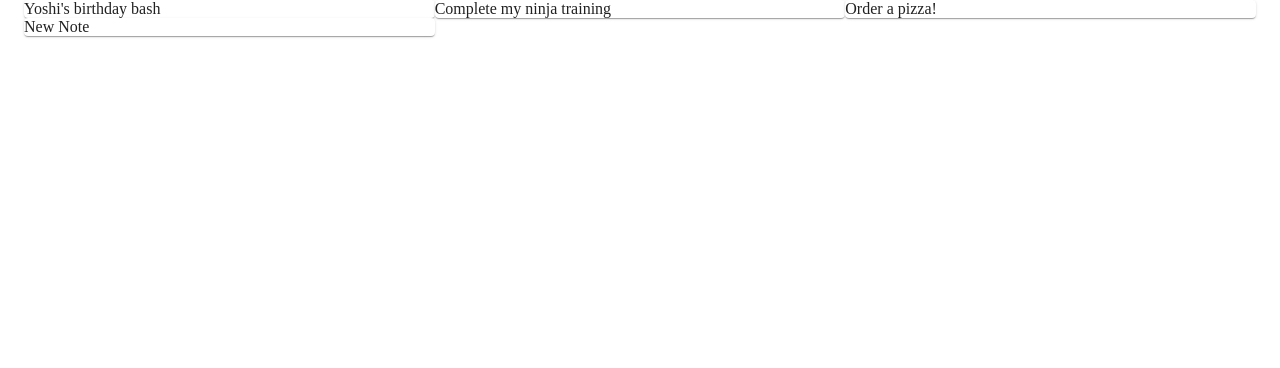
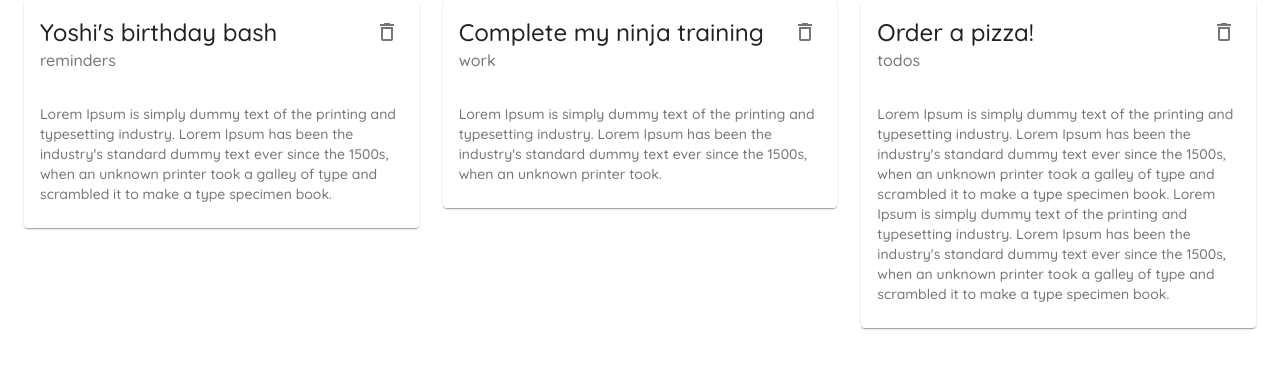
Before and after one commit to subashhB/material-ui-practice, a React (Create React App) app: page / in a window 1280 px wide. Shown: the top 368 px of the page. Built offline with nearby package versions, Linux system fonts and the light colour scheme; data requests are answered from the project's data file.

Commit message:
Card Components and Delete Hook

```diff
--- a/data/db.json
+++ b/data/db.json
@@ -17,12 +17,6 @@
       "details": "Lorem Ipsum is simply dummy text of the printing and typesetting industry. Lorem Ipsum has been the industry's standard dummy text ever since the 1500s, when an unknown printer took a galley of type and scrambled it to make a type specimen book.\nLorem Ipsum is simply dummy text of the printing and typesetting industry. Lorem Ipsum has been the industry's standard dummy text ever since the 1500s, when an unknown printer took a galley of type and scrambled it to make a type specimen book.",
       "category": "todos",
       "id": 3
-    },
-    {
-      "title": "New Note",
-      "details": "New Note Details",
-      "category": "Reminders",
-      "id": 4
     }
   ]
 }
--- /dev/null
+++ b/src/components/NoteCard.jsx
@@ -0,0 +1,27 @@
+import React from 'react'
+import Card from '@material-ui/core/Card'
+import CardHeader from '@material-ui/core/CardHeader'
+import CardContent from '@material-ui/core/CardContent'
+import { DeleteOutlined } from '@material-ui/icons'
+import { IconButton, Typography } from '@material-ui/core'
+
+const NoteCard = ({ note, handleDelete }) => {
+  return (
+    <Card elevation={1}>
+        <CardHeader
+            action={
+                <IconButton onClick={()=>{handleDelete(note.id)}}>
+                    <DeleteOutlined/>
+                </IconButton>
+            }
+            title={note.title}
+            subheader={note.category}
+        />
+        <CardContent>
+          <Typography variant='body2' color='textSecondary'>{note.details}</Typography>
+        </CardContent>
+    </Card>
+  )
+}
+
+export default NoteCard;
--- a/src/pages/Notes.js
+++ b/src/pages/Notes.js
@@ -2,6 +2,7 @@
 import Grid from '@material-ui/core/Grid';
 import Paper from '@material-ui/core/Paper';
 import { Container } from '@material-ui/core';
+import NoteCard from '../components/NoteCard';
 
 const Notes = () => {
   const [notes, setNotes] = useState([])
@@ -10,11 +11,20 @@
       .then(res => res.json())
       .then(data => setNotes(data))
   },[])
+
+  const handleDelete = async(id)=>{
+    await fetch('http://localhost:8000/notes/'+id, {
+      method: 'DELETE'
+    })
+    const newNotes = notes.filter(note => note.id != id)
+    setNotes(newNotes)
+  }
+
   return (
     <Container>
-      <Grid container>
+      <Grid container spacing={3}>
         {notes && notes.map(note=>(
-          <Grid item key={note.id} xs='12' md='6' lg='4'><Paper>{note.title}</Paper></Grid>
+          <Grid item key={note.id} xs='12' md='6' lg='4'><NoteCard note={note} handleDelete={handleDelete}/></Grid>
         ))}
       </Grid>
     </Container>
```
